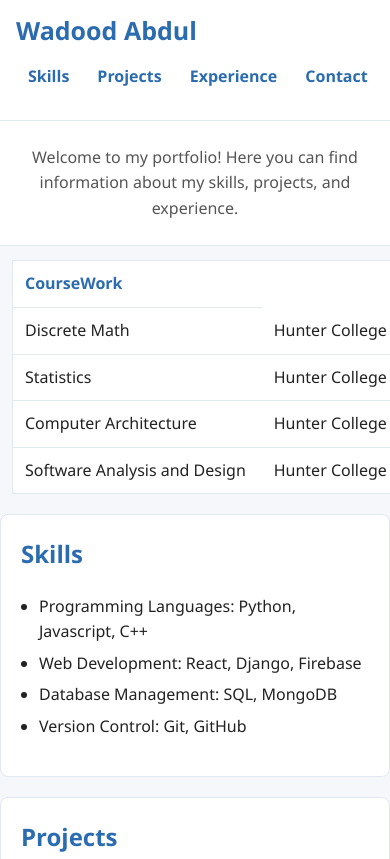
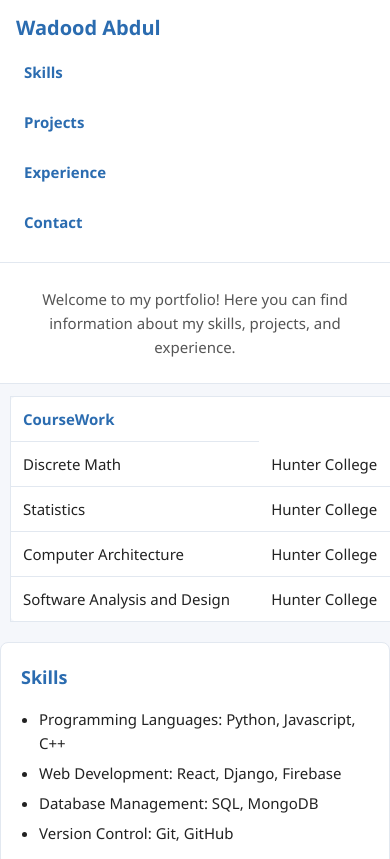
Before and after one commit to WadoodAbdul25/WadoodAbdul250, a plain HTML site: page index.html in a window 390 px wide. Shown: the top 859 px of the page. Drawn offline with Linux system fonts and the light colour scheme.

```diff
--- a/resume.css
+++ b/resume.css
@@ -170,28 +170,54 @@
     margin: 6px 0;
 }
 
-@media (max-width: 600px) {
+/* Task 3: Responsive Media Queries — triggers at 768px (tablet/phone) */
+@media (max-width: 768px) {
+
+    /* --- Typography --- */
     header h1 {
-        font-size: 22px;
+        font-size: 22px;  /* smaller headline on mobile */
     }
 
+    h2 {
+        font-size: 18px;
+    }
+
+    body {
+        font-size: 15px;  /* slightly larger base for readability on small screens */
+    }
+
+    /* --- Navigation: stack vertically --- */
     #navbar {
-        flex-wrap: wrap;
-        padding: 10px 16px;
+        flex-direction: column;  /* logo on top, links below */
+        align-items: flex-start; /* left-align both rows */
+        padding: 12px 16px;
+    }
+
+    .nav-logo {
+        font-size: 20px;
+        padding-bottom: 6px;
     }
 
     #navbar ul {
-        gap: 4px;
+        flex-direction: column; /* links stack on top of each other */
+        gap: 0;
+        width: 100%;
     }
 
+    #navbar a {
+        padding: 10px 8px; /* taller tap targets on mobile */
+    }
+
+    /* --- Grid: collapse to 1 column --- */
+    .projects-grid {
+        grid-template-columns: 1fr;
+    }
+
+    /* --- Sections: tighter margins on small screens --- */
     section,
     #coursework,
     #contact {
-        margin: 14px 12px;
+        margin: 12px 10px;
         padding: 16px;
     }
-
-    .projects-grid {
-        grid-template-columns: 1fr; /* stack cards on mobile */
-    }
 }
```
Also changed, not shown: 1 other file.
